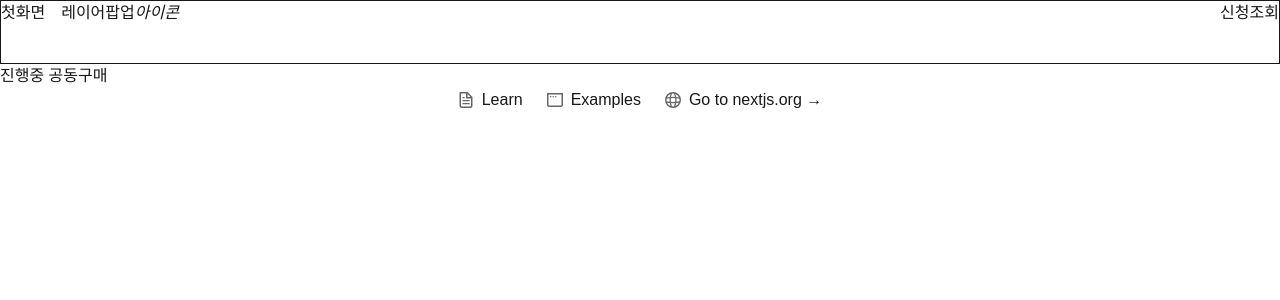
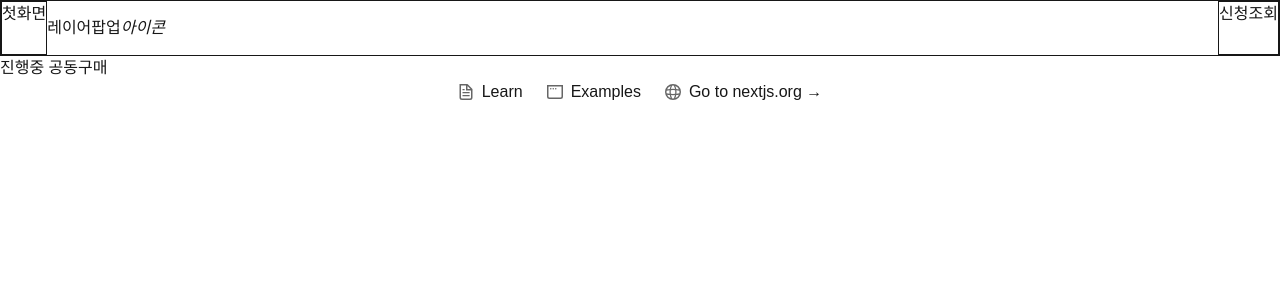
Before and after one commit to evaham/ms09, a Next.js app: page / in a window 1280 px wide. Shown: the top 300 px of the page. Built offline with nearby package versions, Linux system fonts and the light colour scheme.

Commit message:
레이아웃 수정: 헤더 높이 조정 및 링크 스타일 개선

```diff
--- a/app/layout.js
+++ b/app/layout.js
@@ -24,10 +24,10 @@ export default function RootLayout({ children }) {
         className={`${geistSans.variable} ${geistMono.variable} antialiased`}
       >
         <div>
-          <div className="flex h-16 border">
-            <Link className="mr-4" href="/">첫화면</Link>
+          <div className="flex h-14 items-center border">
+            <Link className="h-full border" href="/" >첫화면</Link>
             <a>레이어팝업<i>아이콘</i></a>
-            <div className="ml-auto">신청조회</div>
+            <div className="h-full ml-auto border">신청조회</div>
           </div>
         </div>
         {children}
```
